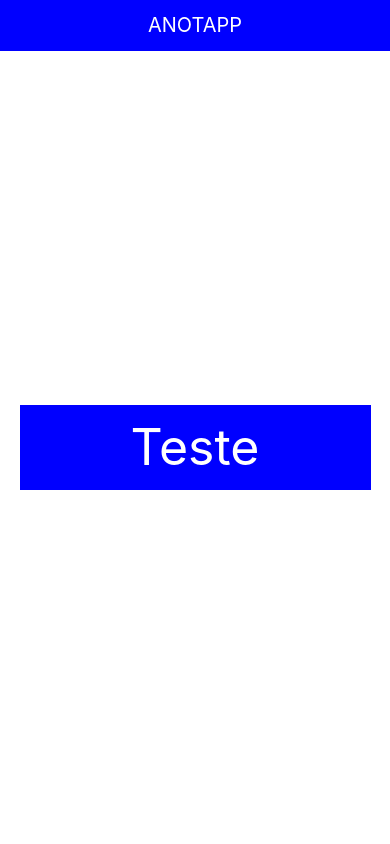
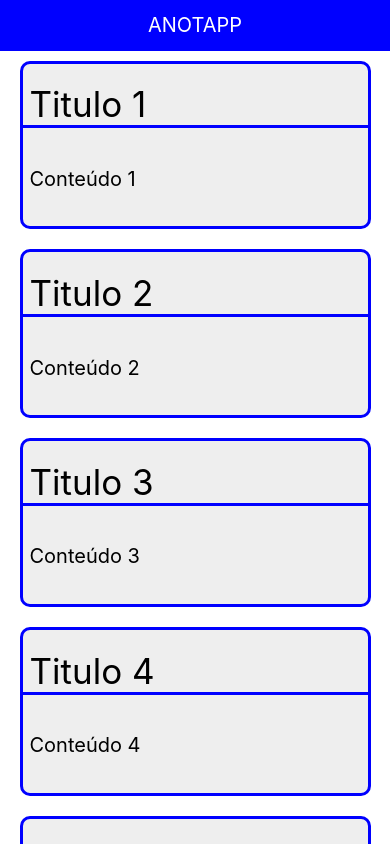
Before and after one commit to SrMeuNome/AnotAPP, a React Native app: screen / in a window 390 px wide. Built offline with nearby package versions, Linux system fonts and the light colour scheme.

Commit message:
06/08/2020 Incluindo Lista

```diff
--- a/App.js
+++ b/App.js
@@ -7,11 +7,58 @@
  */
 
 import React from 'react';
-import { SafeAreaView, View, StatusBar, Text } from 'react-native';
+import { SafeAreaView, View, StatusBar, Text, SectionList } from 'react-native';
 
 import styles from './Styles/styles.js'
 
 import BtnAnotation from './src/componentes.js'
+
+//SectionList temos as seguintes propriedades:
+//item: retorna o objeto somente com o nome 'data' de uma posição do Array
+//index: retorna o index do Array
+//section: retorna o objeto completo em uma posição do Array
+
+//Partes principais de uma SectionList
+//sections : Array com os dados
+//keyExtractor: o id de cada item
+//renderItem: os itens que vão renderizar
+
+const DATA = [
+  {
+    title: 'Titulo 1',
+    data: ['Conteúdo 1']
+  },
+  {
+    title: 'Titulo 2',
+    data: ['Conteúdo 2']
+  },
+  {
+    title: 'Titulo 3',
+    data: ['Conteúdo 3']
+  },
+  {
+    title: 'Titulo 4',
+    data: ['Conteúdo 4']
+  },
+  {
+    title: 'Titulo 5',
+    data: ['Conteúdo 5']
+  },
+  {
+    title: 'Titulo 6',
+    data: ['Conteúdo 6']
+  },
+  {
+    title: 'Titulo 7',
+    data: ['Conteúdo 7']
+  }
+]
+
+//Preenchendo a lista com o for
+for (let i = 8; i < 11; i++)
+{
+  DATA.push({title: 'Titulo ' + i, data: ['Conteúdo ' + i]})
+}
 
 const App: () => React$Node = () => {
   return (
@@ -19,10 +66,14 @@ const App: () => React$Node = () => {
       <StatusBar barStyle="dark-content" />
       <SafeAreaView style={styles.viewMain}>
         <View style={styles.viewBarrasuperior}>
-          <Text style={styles.textTitulo}>ANOTAPP</Text>
+          <Text style={styles.textTituloApp}>ANOTAPP</Text>
           </View>
           <View style={styles.viewCentral}>
-            <BtnAnotation text= "Teste" />
+            <SectionList
+              sections = {DATA}
+              keyExtractor = {(item, index) => item + index}
+              renderItem = {({section}) => <BtnAnotation titulo = {section['title']}  text = {section['data']} />}
+            />
           </View>
       </SafeAreaView>
     </>
--- a/Styles/styles.js
+++ b/Styles/styles.js
@@ -2,37 +2,73 @@ import { StyleSheet, Dimensions } from 'react-native'
 
 
 const styles = StyleSheet.create({
-    viewMain: {
+    viewMain:
+    {
         flex: 1
     },
-    viewBarrasuperior: {
+    viewBarrasuperior:
+    {
         width: Dimensions.get('window').width,
         height: Dimensions.get('window').height*0.06,
         backgroundColor: '#0000ff',
         justifyContent: 'center',
         alignItems: 'center',
     },
-    viewCentral: {
+    viewCentral:
+    {
         flex: 2,
         justifyContent: 'center',
         alignItems: 'center',
         flexDirection: 'column'
     },
-    viewBotao: {
+    viewBotao:
+    {
+        justifyContent: 'center',
+        alignItems: "center",
         width: Dimensions.get('window').width*0.9,
-        height: Dimensions.get('window').height*0.1,
-        backgroundColor: '#0000ff',
-        justifyContent: 'center',
-        alignItems: 'center'
+        height: Dimensions.get('window').height*0.2,
+        backgroundColor: '#eeeeee',
+        borderStyle: 'solid',
+        borderRadius: 10,
+        borderWidth: 3,
+        borderColor: '#0000ff',
+        flexDirection: 'column',
+        marginTop: 10,
+        marginBottom: 10
     },
-    txtBotao: {
-        fontSize: 50,
-        color: 'white'
+    txtTitulo:
+    {
+        fontSize: 35,
+        color: 'black'
     },
-    textTitulo:
+    txtConteudo:
+    {
+        fontSize: 20,
+        color: 'black'
+    },
+    textTituloApp:
     {
         fontSize: 20,
         color: 'white'
+    },
+    viewTitulo:
+    {
+        width: Dimensions.get('window').width*0.9,
+        height: (Dimensions.get('window').height*0.2) * 0.4,
+        justifyContent: 'flex-end',
+        alignItems: "flex-start",
+        borderBottomWidth: 3,
+        borderBottomColor: '#0000ff',
+        paddingTop: 30,
+        paddingLeft: 10
+    },
+    viewConteudo:
+    {
+        width: Dimensions.get('window').width*0.9,
+        height: (Dimensions.get('window').height*0.2) * 0.6,
+        justifyContent: 'center',
+        alignItems: "flex-start",
+        paddingLeft: 10,
     }
 })
 
--- a/src/componentes.js
+++ b/src/componentes.js
@@ -1,5 +1,5 @@
 import React from 'react'
-import { Text,  View, SectionList, TouchableOpacity } from 'react-native'
+import { Text,  View, TouchableOpacity } from 'react-native'
 
 import style from '../Styles/styles.js'
 
@@ -7,8 +7,11 @@ export default function BtnAnotation (prop)
 {
     return(
         <TouchableOpacity style={style.viewBotao}>
-            <View>
-                <Text style={style.txtBotao}>{prop.text}</Text>
+            <View style={style.viewTitulo}>
+                <Text style={style.txtTitulo}>{prop.titulo}</Text>
+            </View>
+            <View style={style.viewConteudo}>
+                <Text style={style.txtConteudo}>{prop.text}</Text>
             </View>
         </TouchableOpacity>
     )
```
